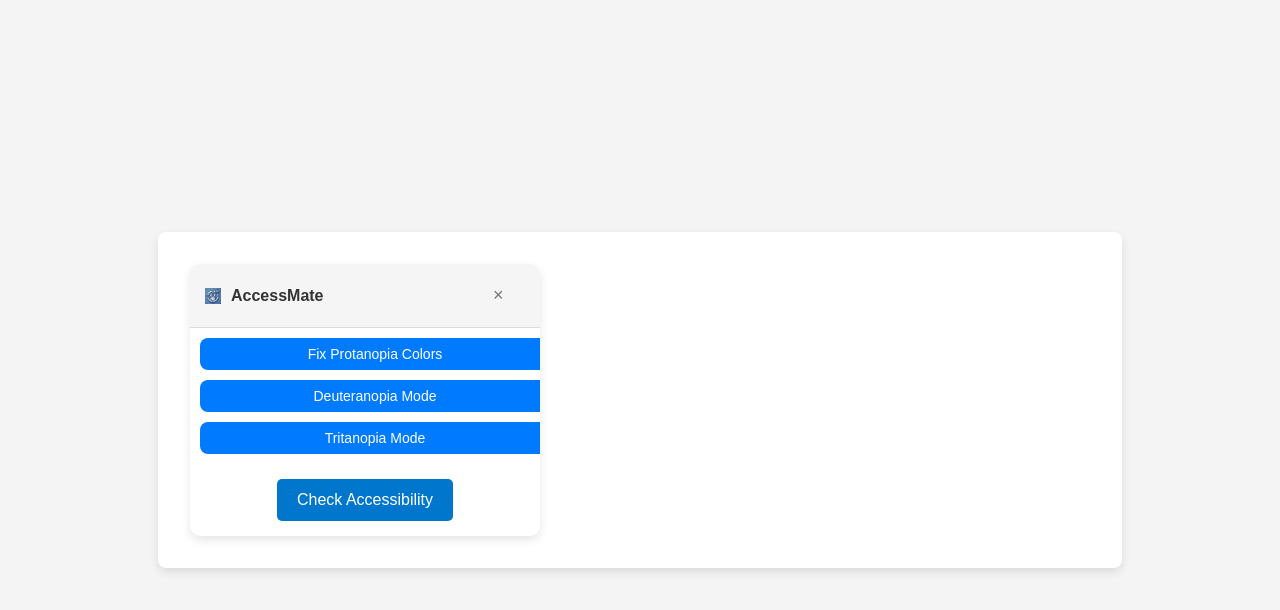
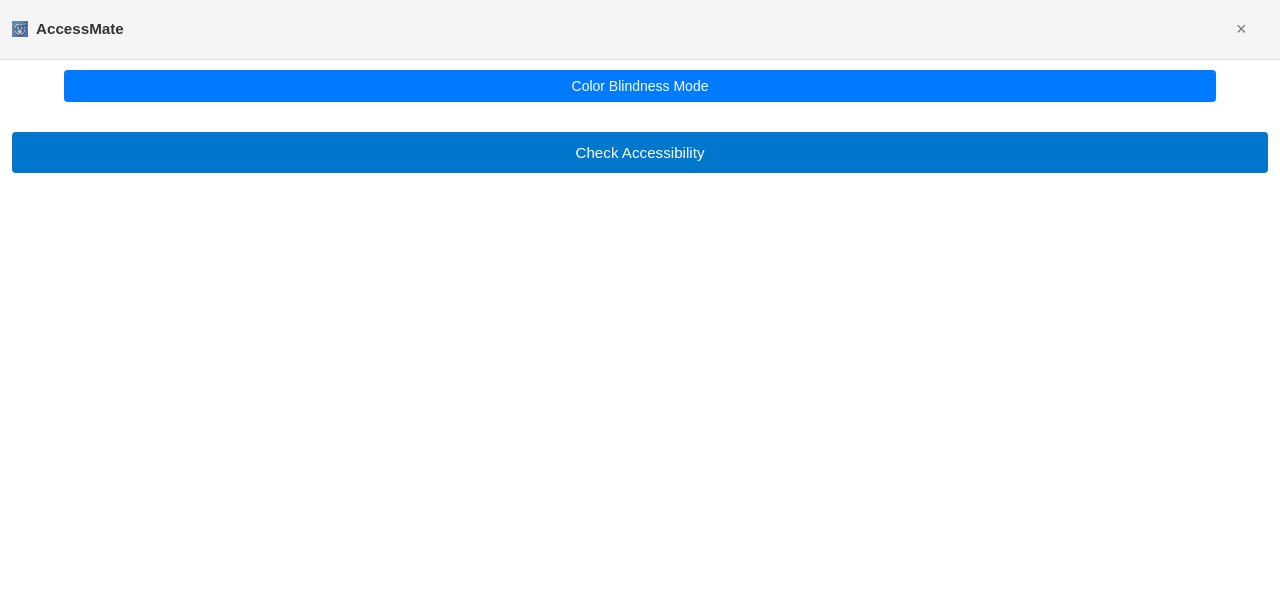
Before and after one commit to ivanthecoder1/AccessMate, a React (Vite) app in the folder accessMate/: page / in a window 1280 px wide. Shown: the top 610 px of the page. Built offline with nearby package versions, Linux system fonts and the light colour scheme.

Commit message:
Worked on extension css / ui

```diff
--- a/accessMate/src/App.css
+++ b/accessMate/src/App.css
@@ -1,11 +1,24 @@
-/* Main Extension Container */
+html,
+body {
+  margin: 0;
+  padding: 0;
+  width: 100%;
+  height: 100%;
+  background-color: #fff;
+  font-family: Arial, sans-serif;
+  color: black;
+}
+
+#root {
+  width: 100%;
+  height: 100%;
+}
+
 .extension-container {
-  width: 350px;
-  background: white;
-  border-radius: 10px;
-  box-shadow: 0 4px 10px rgba(0, 0, 0, 0.1);
-  font-family: Arial, sans-serif;
-  overflow: hidden;
+  width: 100%;
+  height: 100%;
+  background-color: #fff;
+  box-sizing: border-box;
 }
 
 /* Top Bar */
@@ -14,27 +27,23 @@
   align-items: center;
   justify-content: space-between;
   background: #f5f5f5;
-  padding: 10px 15px;
+  padding: 8px 12px;
   border-bottom: 1px solid #ddd;
 }
 
-/* Logo */
 .logo {
   width: 16px;
   height: 16px;
 }
 
-/* Title */
 .title {
-  font-size: 1rem;
+  font-size: 0.95rem;
   font-weight: bold;
   color: #333;
+  margin-left: 8px;
   flex-grow: 1;
-  text-align: left;
-  margin-left: 10px;
 }
 
-/* Close Button */
 .close-btn {
   background: none;
   border: none;
@@ -49,148 +58,77 @@
 
 /* Main Content */
 .content {
-  padding: 15px;
+  padding: 12px;
   text-align: center;
 }
 
-/* Scan Button */
+/* Check Accessibility button */
 .scan-btn {
   background-color: #0077cc;
   color: white;
   border: none;
   padding: 12px 20px;
-  font-size: 1rem;
+  font-size: 0.95rem;
   cursor: pointer;
-  border-radius: 5px;
+  border-radius: 4px;
   transition: background 0.3s ease-in-out;
+  margin-top: 8px;
+  width: 100%;
 }
 
 .scan-btn:hover {
   background-color: #005fa3;
 }
 
-/* Accessibility Score */
+/* Score and Issues */
 .score {
-  font-size: 1.2rem;
+  font-size: 1rem;
   margin-top: 1rem;
 }
 
-/* No Issues Message */
 .no-issues {
   color: green;
   font-weight: bold;
+  margin: 1rem 0;
 }
 
-/* Issues List */
 .issues-heading {
   font-size: 1rem;
-  margin-top: 15px;
+  margin-top: 12px;
+  margin-bottom: 6px;
 }
 
 .issues-list {
   list-style-type: none;
   padding: 0;
   text-align: left;
+  margin: 0;
 }
 
-.issues-list li {
+.issue-item {
   background: #ffdddd;
   color: #d32f2f;
   padding: 8px;
-  margin: 5px 0;
+  margin: 4px 0;
   border-radius: 4px;
   font-size: 0.9rem;
-}
-
-/* General styling */
-body {
-  font-family: Arial, sans-serif;
-  background-color: #f4f4f4;
-  color: #333;
-  margin: 0;
-  padding: 0;
   display: flex;
-  justify-content: center;
   align-items: center;
-  height: 100vh;
-}
-
-/* Root container */
-#root {
-  max-width: 900px;
-  width: 100%;
-  margin: 20px auto;
-  padding: 2rem;
-  background: #ffffff;
-  box-shadow: 0 4px 10px rgba(0, 0, 0, 0.1);
-  border-radius: 8px;
-  text-align: center;
-}
-
-/* Heading */
-h2 {
-  font-size: 1.8rem;
-  margin-bottom: 1rem;
-  color: #0077cc;
-}
-
-/* Accessibility Score Section */
-p {
-  font-size: 1.2rem;
-  margin-top: 1rem;
-}
-
-/* Issues List */
-ul {
-  list-style-type: none;
-  padding: 0;
-}
-
-li {
-  background: #ffdddd;
-  color: #d32f2f;
-  padding: 8px;
-  margin: 5px 0;
-  border-radius: 4px;
-  font-size: 1rem;
-  text-align: left;
-}
-
-@media (max-width: 768px) {
-  #root {
-    max-width: 90%;
-    padding: 1.5rem;
-  }
-
-  h2 {
-    font-size: 1.5rem;
-  }
-
-  button {
-    font-size: 0.9rem;
-    padding: 10px 16px;
-  }
-
-  p {
-    font-size: 1rem;
-  }
-
-  li {
-    font-size: 0.9rem;
-  }
+  justify-content: space-between;
 }
 
 .fix-btn {
   background-color: #ffcc00;
   border: none;
-  padding: 5px 10px;
+  padding: 4px 8px;
   margin-left: 10px;
   cursor: pointer;
-  font-size: 12px;
+  font-size: 0.85rem;
+  border-radius: 4px;
 }
 
 .fix-btn:hover {
-  background-color: #28a745;
+  background-color: #f4b400;
 }
 
 .fix-all-btn {
@@ -198,28 +136,69 @@ li {
   border: none;
   padding: 8px 15px;
   cursor: pointer;
-  font-size: 14px;
+  font-size: 0.9rem;
   margin-top: 10px;
   display: block;
+  width: 100%;
+  color: #fff;
+  border-radius: 4px;
 }
 
 .fix-all-btn:hover {
   background-color: #218838;
 }
 
-.color-blind-btn {
+/* Dropdown container */
+.dropdown {
+  position: relative;
+  width: 100%;
+  text-align: center;
+  margin: 0 auto;
+}
+
+.dropdown-toggle {
   background-color: #007bff;
-  color: white;
+  color: #fff;
   border: none;
   padding: 8px 15px;
   margin: 10px;
   cursor: pointer;
   font-size: 14px;
-  display: block;
-  width: 100%;
+  width: 90%;
+  border-radius: 4px;
   text-align: center;
 }
 
-.color-blind-btn:hover {
+.dropdown-toggle:hover {
   background-color: #0056b3;
 }
+
+.dropdown-menu {
+  position: absolute;
+  left: 50%;
+  transform: translateX(-50%);
+  background-color: #fff;
+  box-shadow: 0 2px 6px rgba(0, 0, 0, 0.2);
+  border-radius: 4px;
+  padding: 0.5rem 0;
+  z-index: 9999;
+  width: 90%;
+  max-width: 200px;
+}
+
+/* Dropdown menu buttons */
+.dropdown-menu button {
+  background: none;
+  border: none;
+  text-align: left;
+  padding: 10px;
+  width: 100%;
+  cursor: pointer;
+  font-size: 14px;
+  outline: none;
+  color: #333;
+}
+
+.dropdown-menu button:hover {
+  background: #f1f1f1;
+}
--- a/accessMate/src/App.tsx
+++ b/accessMate/src/App.tsx
@@ -9,16 +9,16 @@ type Issue = {
 function App() {
 	const [score, setScore] = useState<number | null>(null);
 	const [issues, setIssues] = useState<Issue[]>([]);
+	const [isDropdownOpen, setIsDropdownOpen] = useState(false);
 
 	const checkAccessibility = () => {
 		if (!chrome?.tabs) return;
-
 		chrome.tabs.query({ active: true, currentWindow: true }, (tabs) => {
 			if (tabs[0]?.id) {
 				chrome.tabs.sendMessage(tabs[0].id, { action: "runAccessibilityCheck" }, (response) => {
 					if (response) {
 						setScore(response.score);
-                        setIssues(response.issues); // ✅ Now issues is an array of objects
+						setIssues(response.issues);
 					}
 				});
 			}
@@ -27,7 +27,6 @@ function App() {
 
 	const fixIssue = (issueType: string) => {
 		if (!chrome?.tabs) return;
-
 		chrome.tabs.query({ active: true, currentWindow: true }, (tabs) => {
 			if (tabs[0]?.id) {
 				chrome.tabs.sendMessage(tabs[0].id, { action: "fixIssue", issueType });
@@ -39,15 +38,15 @@ function App() {
 		window.close();
 	};
 
+	// Color blindness functions
 	const fixProtanopia = () => {
 		if (!chrome?.tabs) return;
-
 		chrome.tabs.query({ active: true, currentWindow: true }, (tabs) => {
 			if (tabs[0]?.id) {
-                console.log("Sending fixProtanopiaColors message...");
 				chrome.tabs.sendMessage(tabs[0].id, { action: "fixProtanopiaColors" });
 			}
 		});
+		setIsDropdownOpen(false); // Close the dropdown if desired
 	};
 
 	const fixDeuteranopia = () => {
@@ -57,6 +56,7 @@ function App() {
 				chrome.tabs.sendMessage(tabs[0].id, { action: "fixDeuteranopiaColors" });
 			}
 		});
+		setIsDropdownOpen(false);
 	};
 
 	const fixTritanopia = () => {
@@ -66,6 +66,11 @@ function App() {
 				chrome.tabs.sendMessage(tabs[0].id, { action: "fixTritanopiaColors" });
 			}
 		});
+		setIsDropdownOpen(false);
+	};
+
+	const toggleDropdown = () => {
+		setIsDropdownOpen(!isDropdownOpen);
 	};
 
 	return (
@@ -77,17 +82,31 @@ function App() {
 				<button className="close-btn" onClick={closeExtension}>&times;</button>
 			</div>
 
-            <button className="color-blind-btn" onClick={fixProtanopia}>Fix Protanopia Colors</button>
-            <button className="color-blind-btn" onClick={fixDeuteranopia}>Deuteranopia Mode</button>
-            <button className="color-blind-btn" onClick={fixTritanopia}>Tritanopia Mode</button>
+			{/* Color Blindness Dropdown */}
+			<div className="dropdown">
+				<button className="dropdown-toggle" onClick={toggleDropdown}>
+					Color Blindness Mode
+				</button>
+				{isDropdownOpen && (
+					<div className="dropdown-menu">
+						<button onClick={fixProtanopia}>Protanopia</button>
+						<button onClick={fixDeuteranopia}>Deuteranopia</button>
+						<button onClick={fixTritanopia}>Tritanopia</button>
+					</div>
+				)}
+			</div>
 
 			{/* Main Content */}
 			<div className="content">
-                <button className="scan-btn" onClick={checkAccessibility}>Check Accessibility</button>
+				<button className="scan-btn" onClick={checkAccessibility}>
+					Check Accessibility
+				</button>
 
 				{score !== null && (
 					<div>
-                        <p className="score">Accessibility Score: <strong>{score}%</strong></p>
+						<p className="score">
+							Accessibility Score: <strong>{score}%</strong>
+						</p>
 
 						{score === 100 && issues.length === 0 ? (
 							<p className="no-issues">✅ No issues detected!</p>
@@ -98,11 +117,15 @@ function App() {
 									{issues.map((issue, index) => (
 										<li key={index} className="issue-item">
 											{issue.type}: {issue.count} Occurrences
-                                            <button className="fix-btn" onClick={() => fixIssue(issue.type)}>Fix</button>
+											<button className="fix-btn" onClick={() => fixIssue(issue.type)}>
+												Fix
+											</button>
 										</li>
 									))}
 								</ul>
-                                <button className="fix-all-btn" onClick={() => fixIssue("Fix All")}>Fix All</button>
+								<button className="fix-all-btn" onClick={() => fixIssue("Fix All")}>
+									Fix All
+								</button>
 							</>
 						)}
 					</div>
```
Lines whose indentation alone changed are shown as unchanged.
